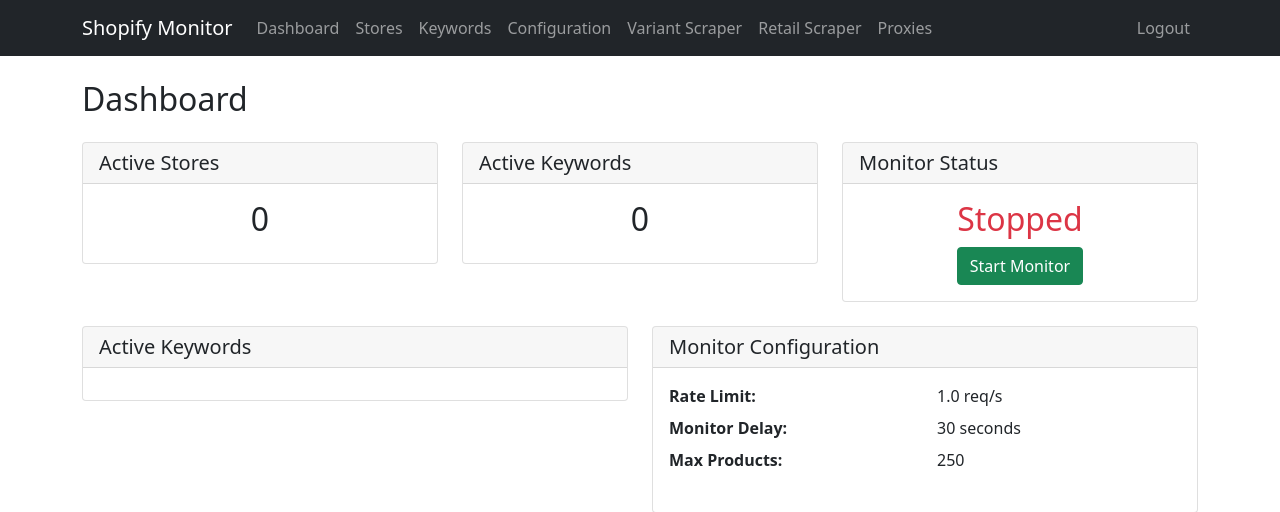
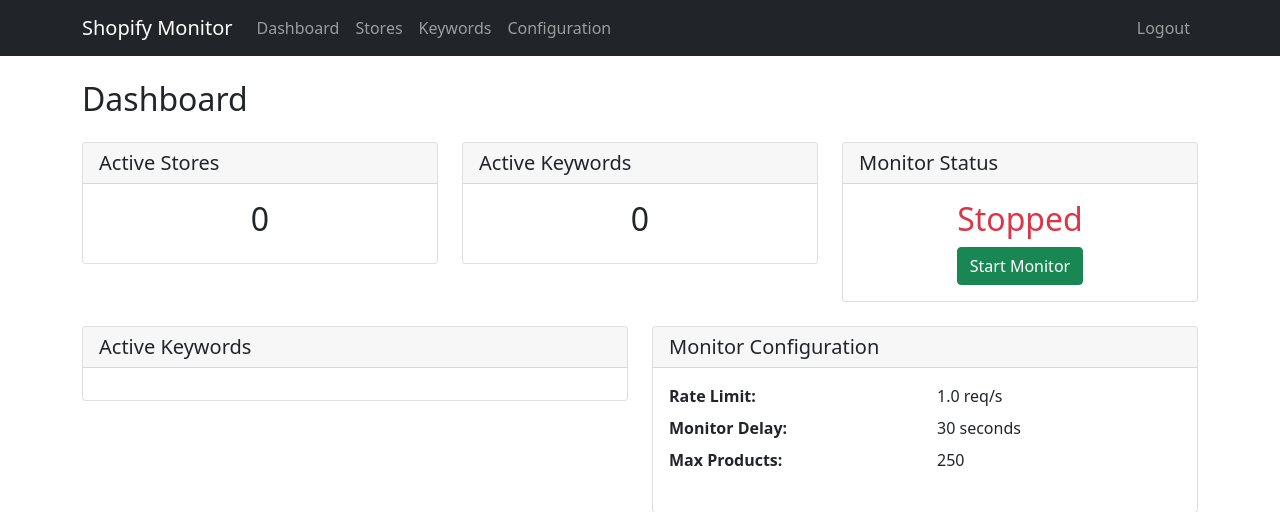
Before and after one commit to Voldemort0628/DiscordBot-, a Flask app: page / in a window 1280 px wide. Shown: the top 512 px of the page. Run offline with Flask 3, Linux system fonts and the light colour scheme; a user stored in the database is signed in; data comes from the database, SQL or seed files in the repository; data that the repository does not hold is empty.

Commit message:
Remove navigation links for scraper and proxy management.
Screenshot: https://storage.googleapis.com/screenshot-production-us-central1/1e1cbc8b-c2f7-4d0c-9642-238121b2e840/0c957c43-a166-4a86-88ec-7c09b781a89b.jpg

```diff
--- a/templates/base.html
+++ b/templates/base.html
@@ -28,15 +28,6 @@
                     <li class="nav-item">
                         <a class="nav-link" href="{{ url_for('manage_config') }}">Configuration</a>
                     </li>
-                    <li class="nav-item">
-                        <a class="nav-link" href="{{ url_for('variant_scraper') }}">Variant Scraper</a>
-                    </li>
-                    <li class="nav-item">
-                        <a class="nav-link" href="{{ url_for('retail_scraper') }}">Retail Scraper</a>
-                    </li>
-                    <li class="nav-item">
-                        <a class="nav-link" href="{{ url_for('manage_proxies') }}">Proxies</a>
-                    </li>
                 </ul>
                 <ul class="navbar-nav ms-auto">
                     <li class="nav-item">
```
